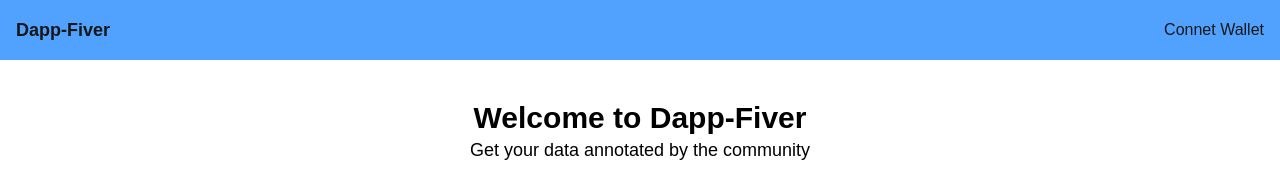
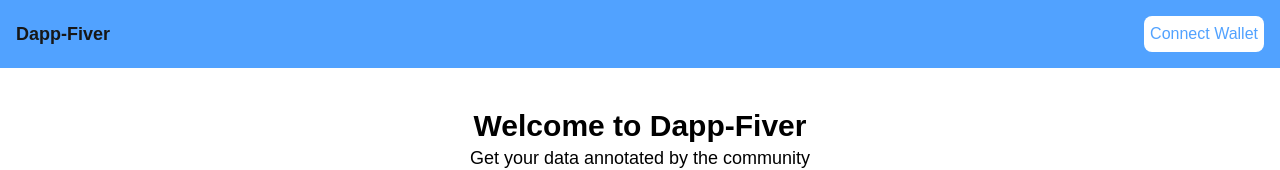
Before and after one commit to saatvik-10/dapp-fiver, a Next.js app in the folder client-frontend/: page / in a window 1280 px wide. Shown: the top 170 px of the page. Built offline with nearby package versions, Linux system fonts and the light colour scheme; no server answers.

Commit message:
added signin, updated ui, fixes

```diff
--- a/client-frontend/components/Appbar.tsx
+++ b/client-frontend/components/Appbar.tsx
@@ -1,11 +1,25 @@
+'use client';
+
 import React from 'react';
+import axios from 'axios';
+import { BACKEND_URL } from '@/utils/lib';
 
 const Appbar = () => {
+  const signin = async () => {
+    const res = await axios.post(`${BACKEND_URL}/v1/user/signin`, {});
+    localStorage.setItem('token', res.data.token);
+  };
+
   return (
     <div className='bg-blue-400 p-4'>
       <div className='flex items-center justify-between'>
         <span className='font-bold text-lg'>Dapp-Fiver</span>
-        <span>Connet Wallet</span>
+        <button
+          className='cursor-pointer bg-white p-1.5 text-blue-400 rounded-lg font-medium'
+          onClick={signin}
+        >
+          Connect Wallet
+        </button>
       </div>
     </div>
   );
--- a/client-frontend/components/Upload.tsx
+++ b/client-frontend/components/Upload.tsx
@@ -1,6 +1,6 @@
 'use client';
 
-import { BACKEND_URL } from '@/config/lib';
+import { BACKEND_URL } from '@/utils/lib';
 import axios from 'axios';
 import { useRouter } from 'next/navigation';
 import React from 'react';
--- a/client-frontend/components/UploadImage.tsx
+++ b/client-frontend/components/UploadImage.tsx
@@ -1,6 +1,6 @@
 'use client';
 
-import { BACKEND_URL, CLOUDFRONT_URL } from '@/config/lib';
+import { BACKEND_URL, CLOUDFRONT_URL } from '@/utils/lib';
 import axios from 'axios';
 import React from 'react';
 
@@ -18,14 +18,15 @@ const UploadImage = ({
     try {
       const file = e.target.files?.[0];
 
-      const res = await axios.post(`${BACKEND_URL}/v1/presignedUrl`, {
+      const res = await axios.get(`${BACKEND_URL}/v1/user/presignedUrl`, {
         headers: {
           Authorization: localStorage.getItem('token'),
         },
       });
-      const presignedUrl = res.data.presignedUrl;
+      const presignedUrl = res.data.preSignedUrl;
 
       const formData = new FormData();
+
       formData.set('bucket', res.data.fields['bucket']);
       formData.set('X-Amz-Algorithm', res.data.fields['X-Amz-Algorithm']);
       formData.set('X-Amz-Credential', res.data.fields['X-Amz-Credential']);
```
